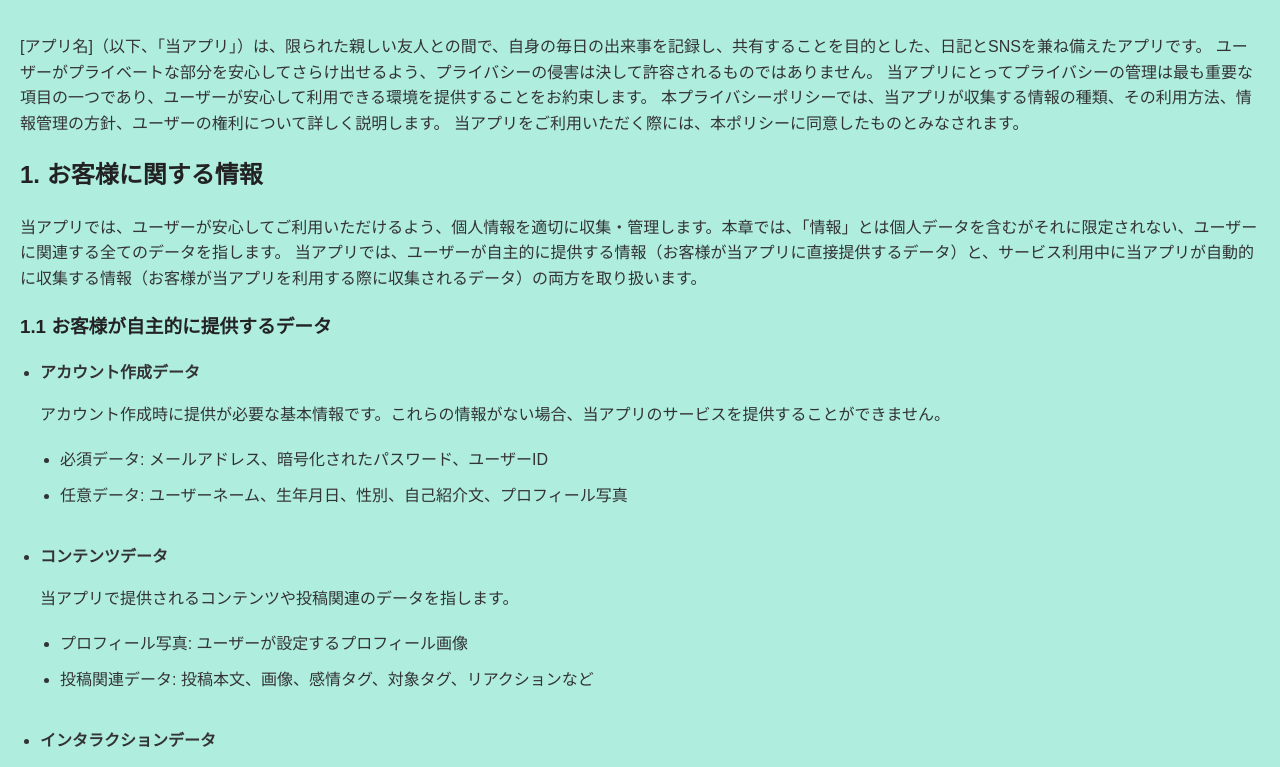
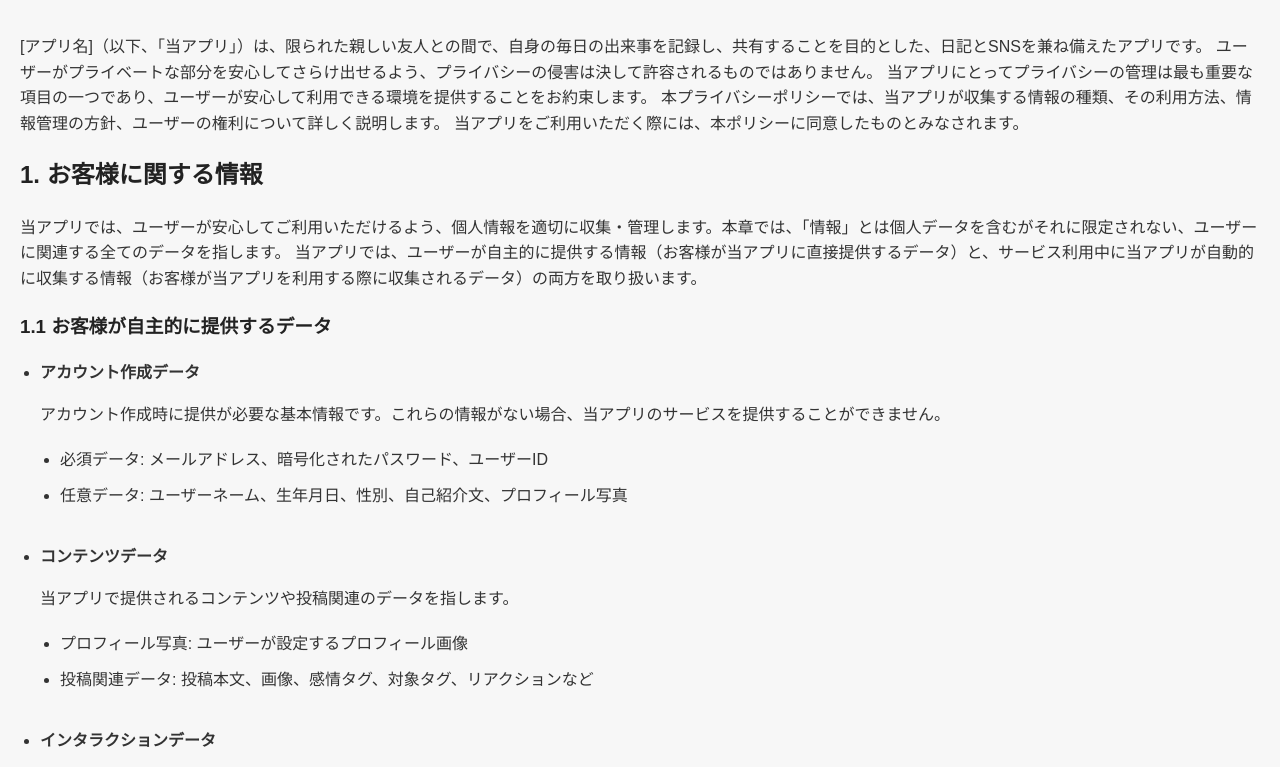
Before and after one commit to diapic-1/Diapic_privacypolicy, a plain HTML site: page index.html in a window 1280 px wide. Shown: the part 100-867 px from the top of the page. Drawn offline with Linux system fonts and the light colour scheme.

Commit message:
Update index.html

```diff
--- a/index.html
+++ b/index.html
@@ -6,7 +6,7 @@
     <title>プライバシーポリシー</title>
     <style>
         body {
-            background-color: #afeddf;
+            background-color: #F7F7F7;
             color: #333333;
             font-family: Arial, sans-serif;
             line-height: 1.6;
```
